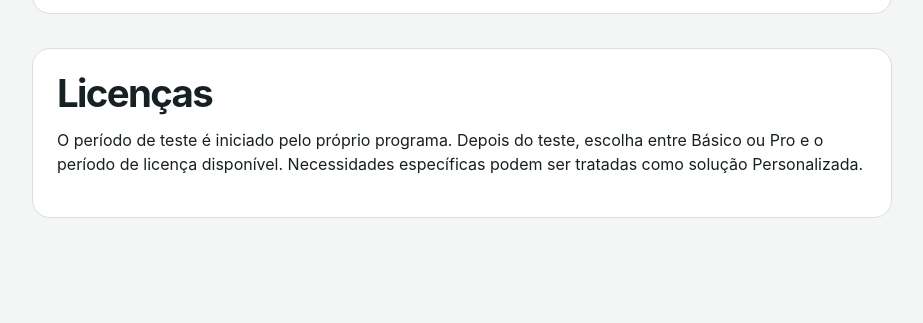
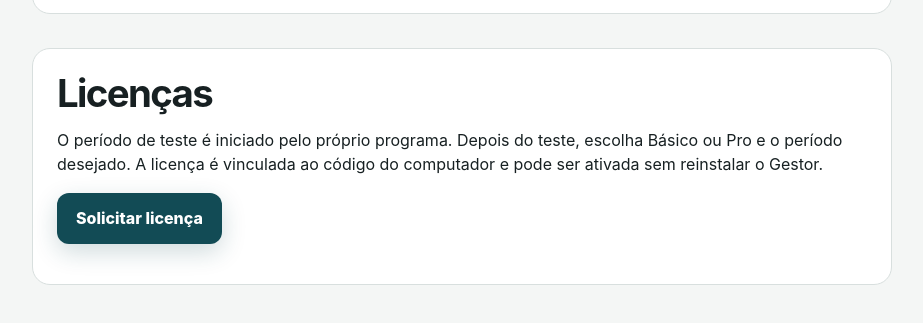
Before and after one commit to clienteg1603/Gestor-de-Equipamentos-Releases, a plain HTML site: page suporte.html in a window 1280 px wide. Shown: the part 725-1048 px from the top of the page, without its empty margins (178-1101 px from the left). Drawn offline with Linux system fonts and the light colour scheme.

Commit message:
docs: orientar solicitação de licença pelo site

```diff
--- a/suporte.html
+++ b/suporte.html
@@ -5,6 +5,7 @@
   <meta name="viewport" content="width=device-width, initial-scale=1">
   <meta name="theme-color" content="#102a2e">
   <title>Suporte — Gestor de Equipamentos</title>
+  <link rel="icon" type="image/svg+xml" href="brand-icon.svg">
   <link rel="stylesheet" href="styles.css">
 </head>
 <body>
@@ -26,7 +27,8 @@
 
     <section class="info-block">
       <h2>Licenças</h2>
-      <p>O período de teste é iniciado pelo próprio programa. Depois do teste, escolha entre Básico ou Pro e o período de licença disponível. Necessidades específicas podem ser tratadas como solução Personalizada.</p>
+      <p>O período de teste é iniciado pelo próprio programa. Depois do teste, escolha Básico ou Pro e o período desejado. A licença é vinculada ao código do computador e pode ser ativada sem reinstalar o Gestor.</p>
+      <p><a class="btn btn-primary" href="comprar.html">Solicitar licença</a></p>
     </section>
   </main>
 </body>
```
